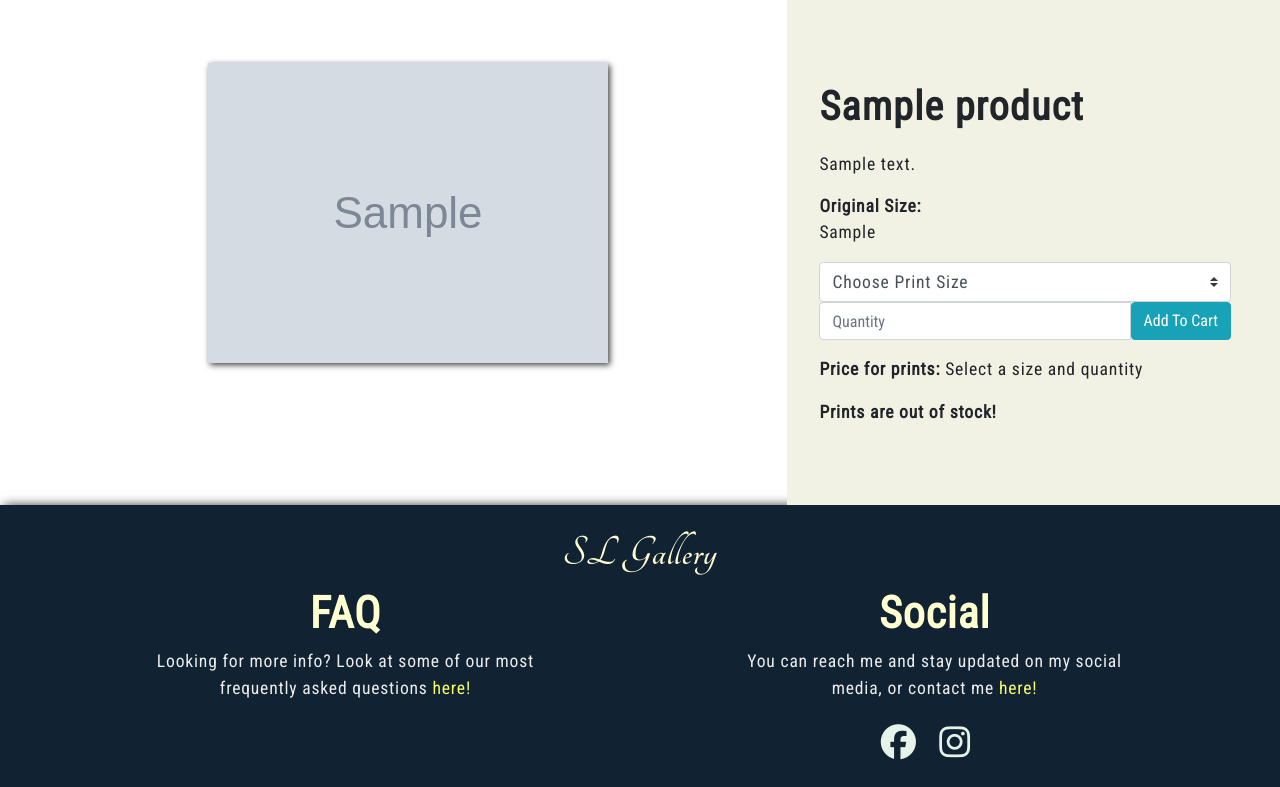
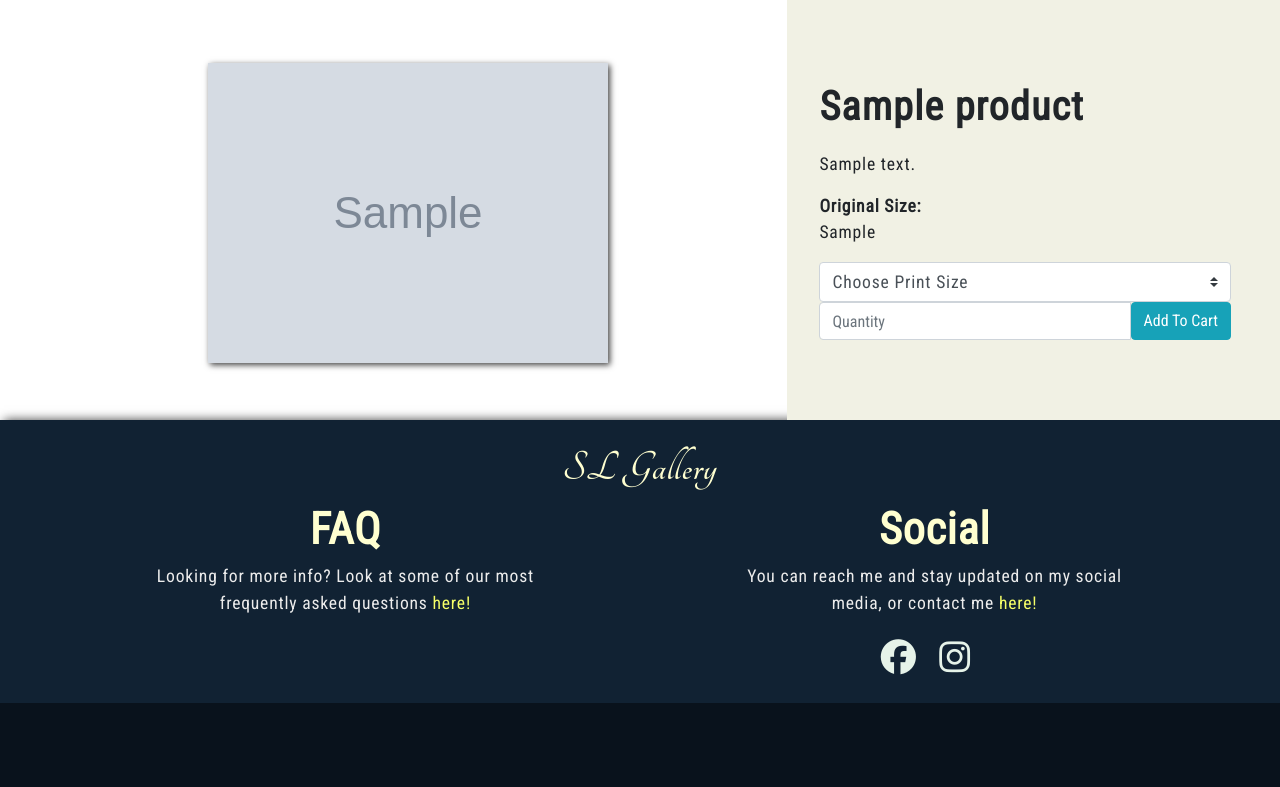
Before and after one commit to HeimirDavid/art-ecommerce, a Django app: page /paintings/1/ in a window 1280 px wide. Shown: the part 819-1606 px from the top of the page. After the commit the page ends 1522 px from the top, so only its background shows below. Run offline with Django 3.2, Linux system fonts and the light colour scheme; tables that the repository leaves empty hold one stand-in row (values such as "Sample post"); grey boxes marked "Sample" are stand-in pictures; some libraries are stand-ins or nearby versions.

Commit message:
Went through the js/ folder and removed main.js since nothing there was used. added comments to the other ones and took away previous testing prints from the console. Cleaned up product.html by moving one button, and removing a line at the bottom, also from previous testing

```diff
--- a/products/templates/product.html
+++ b/products/templates/product.html
@@ -18,13 +18,14 @@
                 <p class="p-text">
                     <span class="font-weight-bold">Price for original: </span>
                     <span>{{ product.original_painting.price }} €</span>
+                    <form method="POST" action="{% url 'add_to_cart' product.id %}">
+                        {% csrf_token %}
+                        <!-- <input name="quantity" type="hidden" value="1"> -->
+                        <input type="hidden" value="1" name="original">
+                        <button class="btn btn-success" type="submit">Add Original To Cart!</button>
+                    </form>
                 </p>
             {% endif %}
-                <!-- .print is not going to work, need to import both product and prints here... -->
-
-
-
-
 
             <form class="select-size-menu" method="POST" action="{% url 'add_to_cart' product.id %}">
                 {% csrf_token %}
@@ -34,8 +35,6 @@
                     {% for print in product.printpainting_set.all %}
                         {% if print.stock > 0 %}
                             <option value="{{ print.id }}">{{ print.size }} | {{ print.price }} €</option>
-                        {% else %}
-                            <option>{{ print.size }} | Print is out of stock!</option>
                         {% endif %}
                     {% endfor %}
                 </select>
@@ -48,24 +47,6 @@
                 </div>
             </form>
 
-            <p class="p-text">
-                <span class="font-weight-bold">Price for prints: </span>
-                <span id="displayPrice">Select a size and quantity</span>
-                <span id="currency-euro"></span>
-            </p>
-
-            <p class="p-text font-weight-bold">Prints are out of stock!</p>
-
-            <div class="p-text">
-                {% if product.original_painting.stock == True %}
-                <form method="POST" action="{% url 'add_to_cart' product.id %}">
-                    {% csrf_token %}
-                    <!-- <input name="quantity" type="hidden" value="1"> -->
-                    <input type="hidden" value="1" name="original">
-                    <button class="btn btn-success" type="submit">Add Original To Cart!</button>
-                </form>
-                {% endif %}
-            </div>
         </div>
     </div>
 </div>
--- a/static/css/custom.css
+++ b/static/css/custom.css
@@ -38,6 +38,8 @@ a:hover {
     box-shadow: 2px 2px 6px 0px rgba(0,0,0,0.75);
 }
 
+/* Start of styles that gets added using intersection observers */
+
 .fade-in {
     opacity: 0;
     transition: opacity .25s ease-in-out;
@@ -66,6 +68,8 @@ a:hover {
     transform: translateX(0);
     opacity: 1;
 }
+
+/* end of intersection observer styles */
 
 .clr-yellow {
     color: #ffff79;
--- a/static/js/main.js
+++ /dev/null
@@ -1,38 +0,0 @@
-
-
-
-
-//Get the price for the print and quantity of a specific print the user has picked
-
-function getPriceForPrints() {
-    var selectOptions = document.getElementById("sizeOptions").value;
-    var quantity = document.getElementById("quantity").value;
-    var priceForPrints = parseFloat(selectOptions * quantity).toFixed(2);
-
-    if(isNaN(priceForPrints) || priceForPrints == 0) {
-        document.getElementById('displayPrice').innerHTML = "You need to pick both a size and wished number of prints.";
-        document.getElementById('currency-euro').innerHTML = "";
-    } else {
-        document.getElementById('displayPrice').innerHTML = priceForPrints;
-        document.getElementById('currency-euro').innerHTML = "€";
-    };
-};
-
-
-// Get the selected address
-let shipping_selection = document.querySelector('#shipping_addresses')
-var address = "{{ all_shipping_addresses }}"
-console.log(address)
-
-shipping_selection.addEventListener('change', () => {
-    let result = shipping_selection.options[shipping_selection.selectedIndex].value;
-    console.log(result)
-})
-
-
-
-//Submit Shipping and billing forms with one button
-submitShippingBilling = function(){
-    document.forms["shipping_form"].submit();
-    document.forms["billing_form"].submit();
-}
--- a/static/js/sendEmailJS.js
+++ b/static/js/sendEmailJS.js
@@ -13,8 +13,6 @@ function sendMail(contactForm) {
         function(response) {
             console.log("SUCCESS", response);
             contactForm.reset()
-            //alert("Your email has been sent!")
-            //console.log(successAlert)
             successAlert.classList.add("show")
         },
         function(error) {
--- a/templates/base.html
+++ b/templates/base.html
@@ -115,6 +115,5 @@
     </footer>
 
     <script type="text/Javascript" src="{% static 'js/observers.js' %}"></script>
-    <script type="text/Javascript" src="{% static 'js/main.js' %}"></script>
 </body>
 </html>
```
Also changed, not shown: static/js/observers.js (+8 -6 lines).
